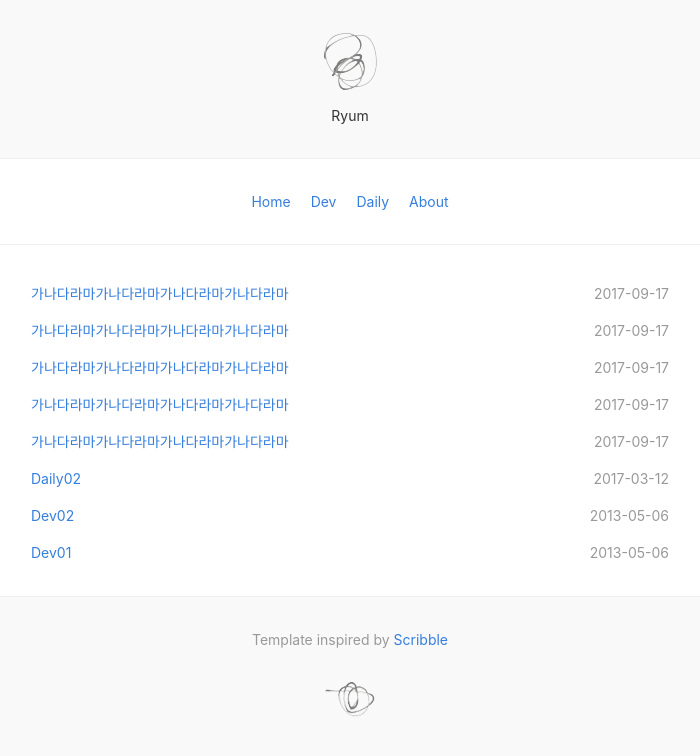
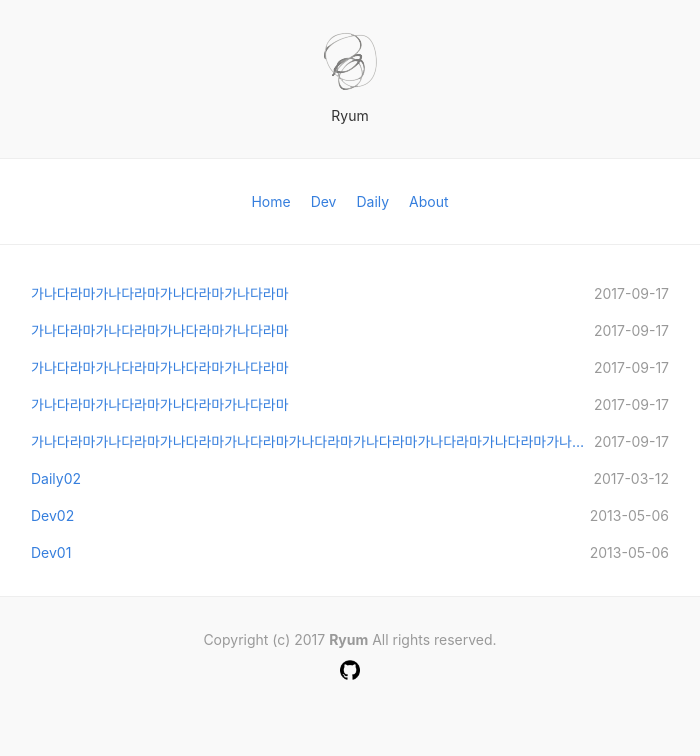
Before and after one commit to ryum91/ryum91.github.com, a Jekyll site: the page built from dev.html, in a window 1280 px wide. Shown: the top 756 px of the page, without its empty margins (290-990 px from the left). Built offline with Jekyll 4.4.1, drawn with Linux system fonts in a browser that asks for light colours; nearby versions of some CDN libraries.

Commit message:
[GitHub Page] Tag / Footer

```diff
--- a/_config.yml
+++ b/_config.yml
@@ -4,10 +4,15 @@
 url:              https://ryum91.github.io # Site url, without a slash at the end.
 signoff:          "ryum" # Your name
 
+share:            true # Turn on twitter and facebook share buttons
+disqus_id:        "ryum91"
+
+github_url: 'https://github.com/ryum91'
+facebook_url:
+instagram_url:
+
 facebook_appid:   544362209237824 # APP ID for like button, remove from /_includes/share.html if unwanted.
 google_analytics: UA-106652933-1 # Set tracking, remove from /javascripts/basic.js if unwanted.
-share:            true # Turn on twitter and facebook share buttons
-disqus_id:        "ryum91"
 
 links:
   - name:         Home
@@ -22,6 +27,7 @@
   - name:         About
     url:          /about
     external:     false
+
 # ------------ CONFIGURABLE END ------------
 
 permalink:        /posts/:title
--- a/_layouts/default.html
+++ b/_layouts/default.html
@@ -37,11 +37,16 @@
             </h1>
 
             {% if is_post %}
-            <ul class="body-tags">
-              {% for tag in page.tags %}
-              <li class="tag"><a href="/search?tags={{tag}}">{{tag}}</a></li>
-              {% endfor %}
-            </ul>
+            <div class="tag-wrap">
+              <span class="tag-image" title="tag"></span>
+              <ul class="body-tags">
+                {% for tag in page.tags %}
+                <li class="tag">
+                  <a class="link silver hover-blue pv1" href="/search?tags={{tag}}">#{{tag}}</a>
+                </li>
+                {% endfor %}
+              </ul>
+            </div>
             {% endif %}
 
           </div>
@@ -86,8 +91,18 @@
 
     </div>
     <footer class="mw7 center tc pt3 pb4 silver">
-      Template inspired by <a href="http://github.com/muan/scribble" class="link silver hover-blue pv1 text-blue">Scribble</a>
-      <img src="{{ site.url }}/images/scribble2.png" alt="scribble" class="mt4 db center" />
+      Copyright (c) 2017 <b>Ryum</b> All rights reserved.
+      <div class="footer-img-wrap">
+        {% if site.github_url %}
+        <span class="footer-img github" title="GitHub" onclick="window.open('about:blank').location.href='{{site.github_url}}'"></span>
+        {% endif %}
+        {% if site.facebook_url %}
+        <span class="footer-img fb" title="Facebook" onclick="window.open('about:blank').location.href='{{site.facebook_url}}'"></span>
+        {% endif %}
+        {% if site.instagram_url %}
+        <span class="footer-img insta" title="Instagram" onclick="window.open('about:blank').location.href='{{site.instagram_url}}'"></span>
+        {% endif %}
+      </div>
     </footer>
   </body>
 </html>
--- a/_posts/2017-09-17-10.md
+++ b/_posts/2017-09-17-10.md
@@ -1,5 +1,5 @@
 ---
-title: 가나다라마가나다라마가나다라마가나다라마
+title: 가나다라마가나다라마가나다라마가나다라마가나다라마가나다라마가나다라마가나다라마가나다라마가나다라마가나다라마가나다라마
 date: 2017-09-17 21:04:52
 comments: true
 category: dev
--- a/daily.html
+++ b/daily.html
@@ -6,8 +6,10 @@
   {% if post.category == 'daily' %}
   <li class="mv2">
     <a href="{{ site.url }}{{ post.url }}" class="db pv1 link blue hover-mid-gray">
+      <div class="list-text-wrap">
+        <span class="list-text">{{ post.title }}</span>
+      </div>
       <time class="fr silver ttu">{{ post.date | date: "%Y-%m-%d" }} </time>
-      {{ post.title }}
     </a>
   </li>
   {% endif %}
--- a/dev.html
+++ b/dev.html
@@ -6,8 +6,10 @@
   {% if post.category == 'dev' %}
   <li class="mv2">
     <a href="{{ site.url }}{{ post.url }}" class="db pv1 link blue hover-mid-gray">
+      <div class="list-text-wrap">
+        <span class="list-text">{{ post.title }}</span>
+      </div>
       <time class="fr silver ttu">{{ post.date | date: "%Y-%m-%d" }} </time>
-      {{ post.title }}
     </a>
   </li>
   {% endif %}
--- a/stylesheets/style.css
+++ b/stylesheets/style.css
@@ -33,6 +33,52 @@
 }
 /* end Markdown styles */
 
+/* List Start */
+#listTitle {
+  color: #717171;
+  font-weight: bold;
+  font-size: 2em;
+}
+
+.list-main {
+  padding-top: 20px;
+  padding-bottom: 15px;
+}
+
+.list-text-wrap {
+  width: calc(100% - 80px);
+  display: inline-block;
+  overflow: hidden;
+  text-overflow: ellipsis;
+}
+
+.list-text {
+  white-space: nowrap;
+}
+/* List End */
+
+/* Content Start */
+.body-tags {
+  list-style: none;
+  padding-left: 5px;
+  display: inline-block;
+  margin: 0;
+  vertical-align: middle;
+}
+
+.tag {
+  display: inline-block;
+}
+
+.tag-image {
+  background-image: url('/images/tag.png');
+  background-size: 16px;
+  width: 16px;
+  height: 16px;
+  display: inline-block;
+  vertical-align: middle;
+}
+
 .share-wrap {
   text-align: right;
 }
@@ -40,18 +86,38 @@
 .fb-like {
   display: inline-block !important;
 }
+/* Content End */
 
-.list-main {
-  padding-top: 20px;
-  padding-bottom: 15px;
+/* Footer Start */
+.footer-img-wrap {
+  margin-top: 10px;
 }
 
-#listTitle {
-  color: #717171;
-  font-weight: bold;
-  font-size: 2em;
+.footer-img {
+  background-size: 20px;
+  display: inline-block;
+  width: 20px;
+  height: 20px;
+  margin-left: 5px;
+  margin-right: 5px;
+  cursor: pointer;
 }
 
+.footer-img.github {
+  background-image: url('/images/github.png');
+}
+
+.footer-img.fb {
+  background-image: url('/images/fb.png');
+}
+
+.footer-img.insta {
+  background-image: url('/images/insta.png');
+}
+/* Footer End */
+
+/* Start Util */
 .text-blue {
   color: #357edd;
 }
+/* End Util */
```
Also changed, not shown: images/fb.png (added), images/github.png (added), images/insta.png (added), images/tag.png (added).
